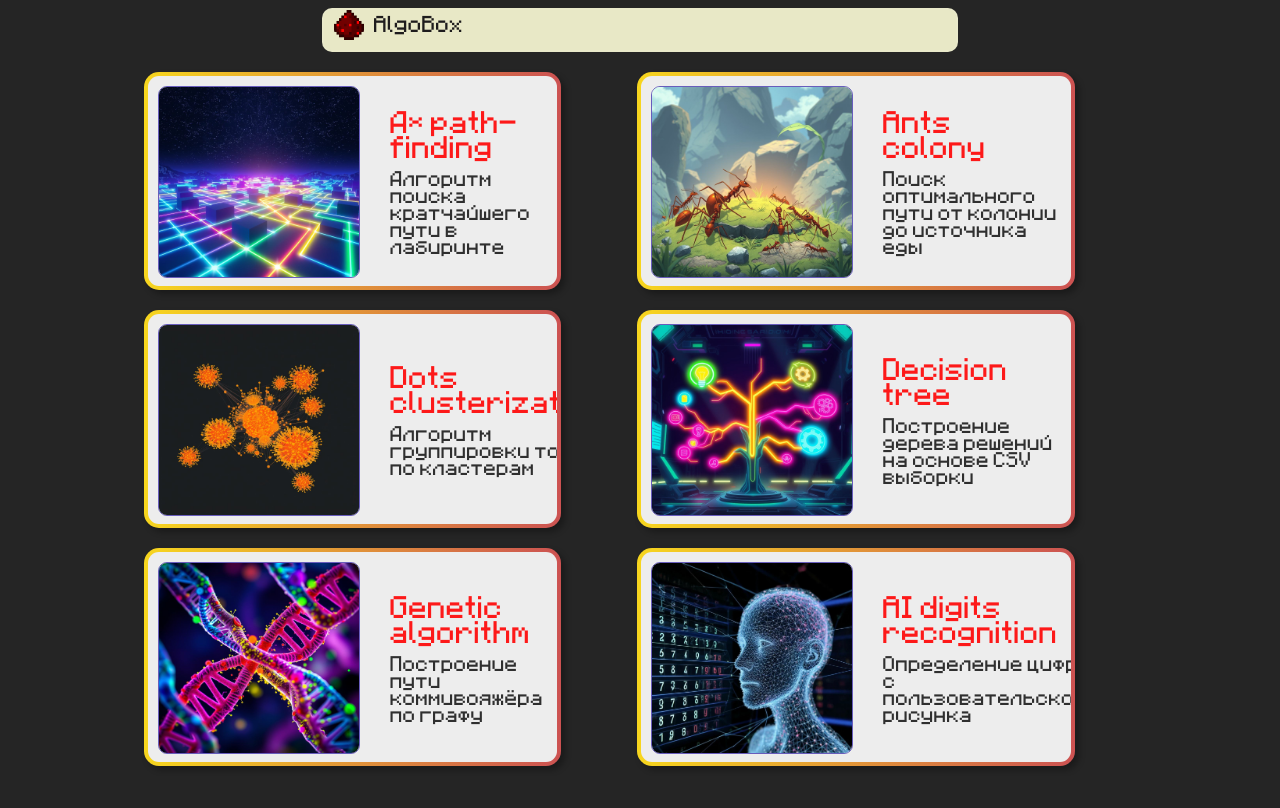
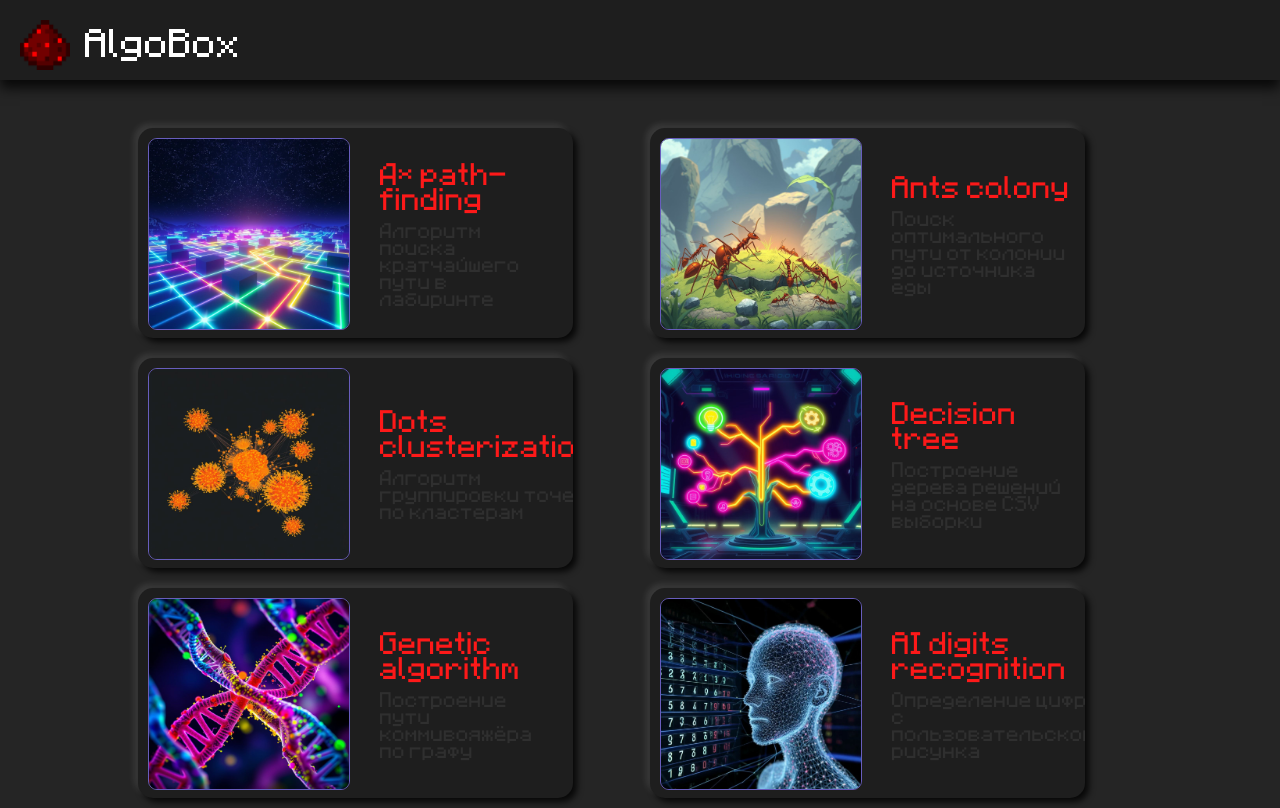
Before and after one commit to aspakaramych/webAlgosHITs, a plain HTML site: page mainpage/index.html in a window 1280 px wide. Drawn offline with Linux system fonts and the light colour scheme.

Commit message:
some css

```diff
--- a/common_styles.css
+++ b/common_styles.css
@@ -5,34 +5,29 @@
 
 body {
     background: #252525;
+    margin: 0;
 }
 
 .page_header {
-    top: 0%;
-    width: 50%;
-    height: 5vh;
-    background-color: #e8e8c6;
-    -webkit-box-align: center;
-    align-items: center;
-    margin-left: auto;
-    margin-right: auto;
-    vertical-align: middle;
+    width: 100%;
+    height: 10vh;
+    background-color: black;
     display: flex;
-    -webkit-box-orient: horizontal;
-    -webkit-box-direction: normal;
     flex-direction: row;
-    border-radius: 10px;
-    border: 2px rgba(242, 242, 242, 0.077) solid;
+    background-color: #1e1e1e; /* Цвет близкий к фону */
+    box-shadow:
+            0 8px 12px rgba(0, 0, 0, 0.8), /* Темная внешняя тень внизу */
+            0 -4px 6px rgba(255, 255, 255, 0.1); /* Легкая светлая тень сверху */
 }
 
 .logo_text {
-    margin-left: 10px;
+    margin-left: 15px;
     font-family: 'Minecraft', sans-serif;
 
-    font-size: 1.15rem;
+    font-size: 2rem;
     font-weight: 400;
-    line-height: 1.15rem;
-    color: #1e1c1d;
+    line-height: 2rem;
+    color: white;
 }
 
 .name {
@@ -46,10 +41,10 @@ body {
 }
 
 .image {
-    height: 30px;
-    width: 30px;
+    height: 50px;
+    width: 50px;
     border-radius: 10px;
-    margin-left: 10px;
+    margin-left: 10%;
 }
 
 .error_container {
--- a/genetic/genetic.css
+++ b/genetic/genetic.css
@@ -3,6 +3,7 @@ body {
     text-align: center;
     margin: 0;
     padding: 0;
+    background-color: black;
 }
 
 #mainField {
@@ -14,7 +15,7 @@ body {
 
 #table {
     position: relative;
-    width: 100%;
+    width: 70vh;
     height: 70vh;
     margin: 20px auto;
     background-color: #f0f0f0;
--- a/genetic/staticWindow.js
+++ b/genetic/staticWindow.js
@@ -4,6 +4,6 @@ document.addEventListener('DOMContentLoaded', () => {
 
     const table = document.getElementById('table');
 
-    table.style.width = `${width}px`;
-    table.style.height = `${Math.round(height * 0.7)}px`;
+    table.style.width = `${Math.round(height * 0.6)}px`;
+    table.style.height = `${Math.round(height * 0.6)}px`;
 })
--- a/mainpage/style.css
+++ b/mainpage/style.css
@@ -3,19 +3,19 @@
     flex-direction: column;
     align-items: left;
     justify-content: space-between;
-    margin-top: 10px;
+    margin-top: 3%;
     margin-left: 10%;
-    width: 38%;
+    width: 40%;
     overflow: auto;
     float:left;
-    margin-right: 1%;
+    margin-right: 0%;
 }
 
 #right_card_field {
     display: flex;
     flex-direction: column;
     justify-content: left;
-    margin-top: 10px;
+    margin-top: 3%;
     width:40%;
     overflow:auto;
     float:left;
@@ -24,16 +24,18 @@
 .block {
     display: flex;
     align-items: center;
-    background-color: #ededed;
-    background: linear-gradient(#ededed, #ededed) padding-box,
-                linear-gradient(to left, rgb(204, 82, 82), rgb(247, 214, 30)) border-box;
+    background-color: #1e1e1e;
+    /*background: linear-gradient(#ededed, #ededed) padding-box,
+                linear-gradient(to bottom, rgb(0, 0, 0), rgb(255, 255, 255)) border-box;*/
     border-radius: 15px;
-    border: 4px solid transparent;
+    /*border: 4px solid transparent;*/
     padding: 10px;
     width: 90%;
     height: 190px;
     margin: 10px;
-    box-shadow: 4px 4px 6px rgba(0, 0, 0, 0.3);
+    box-shadow:
+            4px 4px 6px rgba(0, 0, 0, 0.8), /* Темная внешняя тень */
+            -4px -4px 6px rgba(255, 255, 255, 0.1); /* Легкая светлая тень */
     overflow: hidden;
     /* box-sizing: border-box; */
 }
```
Also changed, not shown: genetic/genetic.html (+1 -2 lines).
